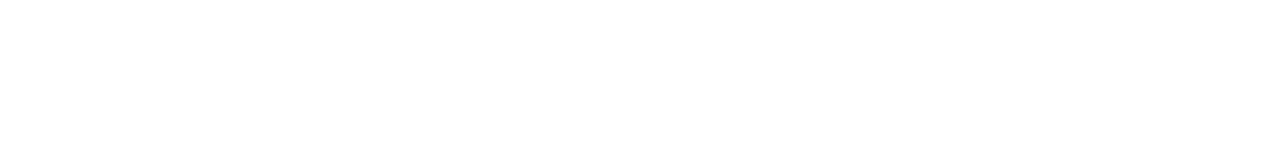
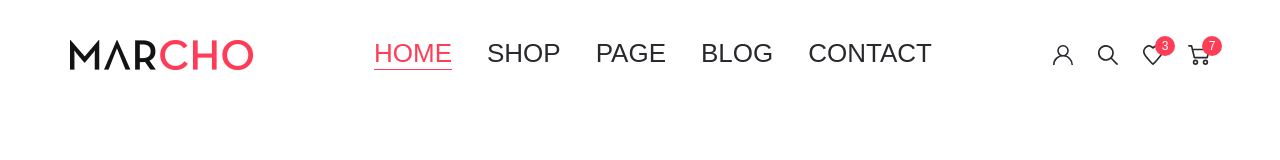
Before and after one commit to yaros-dev/marcho, a website: page app/index.html in a window 1280 px wide. Drawn offline with nearby package versions, Linux system fonts and the light colour scheme; files that its build step writes are made by us from their sources.

Commit message:
added header, added fonts

```diff
--- a/app/index.html
+++ b/app/index.html
@@ -1,15 +1,80 @@
 <!DOCTYPE html>
 <html lang="en">
+
 <head>
   <meta charset="UTF-8">
   <meta http-equiv="X-UA-Compatible" content="IE=edge">
   <meta name="viewport" content="width=device-width, initial-scale=1.0">
   <title>Document</title>
+  <!-- <link rel="preconnect" href="https://fonts.googleapis.com">
+  <link rel="preconnect" href="https://fonts.gstatic.com" crossorigin>
+  <link
+    href="https://fonts.googleapis.com/css2?family=Quicksand:wght@400;500&family=Roboto:wght@400;500;700&display=swap"
+    rel="stylesheet"> -->
   <link rel="stylesheet" href="css/style.min.css">
 </head>
+
 <body>
+
+  <header class="header">
+    <div class="container">
+      <div class="header__inner">
+        <a class="logo" href="#">
+          <img class="logo__img" src="images/logo.png" alt="logo">
+        </a>
+        <nav class="menu">
+          <ul class="menu__list">
+            <li class="menu__list-item">
+              <a class="menu__list-link menu__list-link--active" href="#">HOME</a>
+            </li>
+            <li class="menu__list-item">
+              <a class="menu__list-link" href="#">SHOP</a>
+            </li>
+            <li class="menu__list-item">
+              <a class="menu__list-link" href="#">PAGE</a>
+            </li>
+            <li class="menu__list-item">
+              <a class="menu__list-link" href="#">BLOG</a>
+            </li>
+            <li class="menu__list-item">
+              <a class="menu__list-link" href="#">CONTACT</a>
+            </li>
+          </ul>
+        </nav>
+        <div class="user-nav">
+          <a class="user-nav__link" href="#">
+            <img class="user-nav__link-img" src="images/icons/user.svg" alt="user icon">
+          </a>
+          <a class="user-nav__link" href="#">
+            <img class="user-nav__link-img" src="images/icons/search.svg" alt="search icon">
+          </a>
+          <a class="user-nav__link" href="#">
+            <img class="user-nav__link-img" src="images/icons/heart.svg" alt="heart icon">
+            <span class="user-nav__num">3</span>
+          </a>
+          <a class="user-nav__link" href=" #">
+            <img class="user-nav__link-img" src="images/icons/cart.svg" alt="cart icon">
+            <span class="user-nav__num">7</span>
+          </a>
+        </div>
+      </div>
+      <div class="header__content">
+        <div class="header__slider">
+          <div class="header__slider-item">
+            <div class="header__slider-title">
+
+            </div>
+            <p class="header__slider-text">
+
+            </p>
+          </div>
+        </div>
+      </div>
+    </div>
+  </header>
 
 
   <script src="js/main.min.js"></script>
 </body>
+
 </html>
--- a/app/scss/_fonts.scss
+++ b/app/scss/_fonts.scss
@@ -0,0 +1,49 @@
+@font-face {
+  font-family: 'Quicksand-Regular', sans-serif;
+  font-weight: 400;
+  font-style: normal;
+  src: local('Quicksand-Regular'),
+    url('../fonts/Quicksand-Regular.woff2') format('woff2'),
+    url('../fonts/Quicksand-Regular.woff') format('woff');
+  font-display: swap;
+}
+
+@font-face {
+  font-family: 'Quicksand-Medium', sans-serif;
+  font-weight: 500;
+  font-style: normal;
+  src: local('Quicksand-Medium'),
+    url('../fonts/Quicksand-Medium.woff2') format('woff2'),
+    url('../fonts/Quicksand-Medium.woff') format('woff');
+  font-display: swap;
+}
+
+@font-face {
+  font-family: 'Roboto-Regular', sans-serif;
+  font-weight: 400;
+  font-style: normal;
+  src: local('Roboto-Regular'),
+    url('../fonts/Roboto-Regular.woff2') format('woff2'),
+    url('../fonts/Roboto-Regular.woff') format('woff');
+  font-display: swap;
+}
+
+@font-face {
+  font-family: 'Roboto-Medium', sans-serif;
+  font-weight: 500;
+  font-style: normal;
+  src: local('Roboto-Medium'),
+    url('../fonts/Roboto-Medium.woff2') format('woff2'),
+    url('../fonts/Roboto-Medium.woff') format('woff');
+  font-display: swap;
+}
+
+@font-face {
+  font-family: 'Roboto-Bold', sans-serif;
+  font-weight: 700;
+  font-style: normal;
+  src: local('Roboto-Bold'),
+    url('../fonts/Roboto-Bold.woff2') format('woff2'),
+    url('../fonts/Roboto-Bold.woff') format('woff');
+  font-display: swap;
+}
--- a/app/scss/_global.scss
+++ b/app/scss/_global.scss
@@ -1,3 +1,12 @@
-body{
+body {
+  color: $default;
+  line-height: 26px;
+  font-size: 16px;
+  @extend %quicksand-500;
+}
 
+.container {
+  max-width: 1200px;
+  padding: 0 30px;
+  margin: 0 auto;
 }
--- a/app/scss/_vars.scss
+++ b/app/scss/_vars.scss
@@ -0,0 +1,29 @@
+$accent: #fe3e57;
+$default: #8d8d8d;
+$title: #29282d;
+
+
+%quicksand-400 {
+  font-family: 'Quicksand-Regular', sans-serif;
+  font-weight: 400;
+}
+
+%quicksand-500 {
+  font-family: 'Quicksand-Medium', sans-serif;
+  font-weight: 500;
+}
+
+%roboto-400 {
+  font-family: 'Roboto-Regular', sans-serif;
+  font-weight: 400;
+}
+
+%roboto-500 {
+  font-family: 'Roboto-Medium', sans-serif;
+  font-weight: 500;
+}
+
+%roboto-700 {
+  font-family: 'Roboto-Bold', sans-serif;
+  font-weight: 700;
+}
--- a/app/scss/style.scss
+++ b/app/scss/style.scss
@@ -4,7 +4,76 @@
 @import 'global';
 
 
+.header {
+  padding: 40px 0;
 
+  &__inner {
+    display: flex;
+    justify-content: space-between;
+    align-items: center;
+  }
+}
+
+.menu {
+  &__list {
+    display: flex;
+  }
+
+  &__list-item+.menu__list-item {
+    padding-left: 35px;
+  }
+
+  &__list-link {
+    color: $title;
+    font-size: 26px;
+    line-height: 26px;
+    transition: all .3s;
+    padding-bottom: 1px;
+    @extend %quicksand-400;
+    // @extend %roboto-400;
+    &:hover {
+      color: $accent;
+      border-bottom: 1px solid $accent;
+      @extend %quicksand-500;
+      // @extend %roboto-500;
+    }
+  }
+
+  &__list-link--active {
+    color: $accent;
+    border-bottom: 1px solid $accent;
+    @extend %quicksand-500;
+    // @extend %roboto-500;
+  }
+}
+
+.user-nav {
+  display: flex;
+
+  &__link {
+    position: relative;
+  }
+
+  &__link+.user-nav__link {
+    padding-left: 25px;
+  }
+
+  &__num {
+    position: absolute;
+    width: 20px;
+    height: 20px;
+    border-radius: 50%;
+    background-color: $accent;
+    top: -9px;
+    right: -12px;
+    text-align: center;
+    line-height: 20px;
+    font-size: 12px;
+    color: #fff;
+  }
+
+
+}
 
 
 @import 'media';
```
Also changed, not shown: app/fonts/Quicksand-Medium.woff (added), app/fonts/Quicksand-Medium.woff2 (added), app/fonts/Quicksand-Regular.woff (added), app/fonts/Quicksand-Regular.woff2 (added), app/fonts/Roboto-Bold.woff (added), app/fonts/Roboto-Bold.woff2 (added), app/fonts/Roboto-Medium.woff (added), app/fonts/Roboto-Medium.woff2 (added), app/fonts/Roboto-Regular.woff (added), app/fonts/Roboto-Regular.woff2 (added), app/images/icons/cart.svg (added), app/images/icons/heart.svg (added), app/images/icons/search.svg (added), app/images/icons/user.svg (added), 1 more files.
